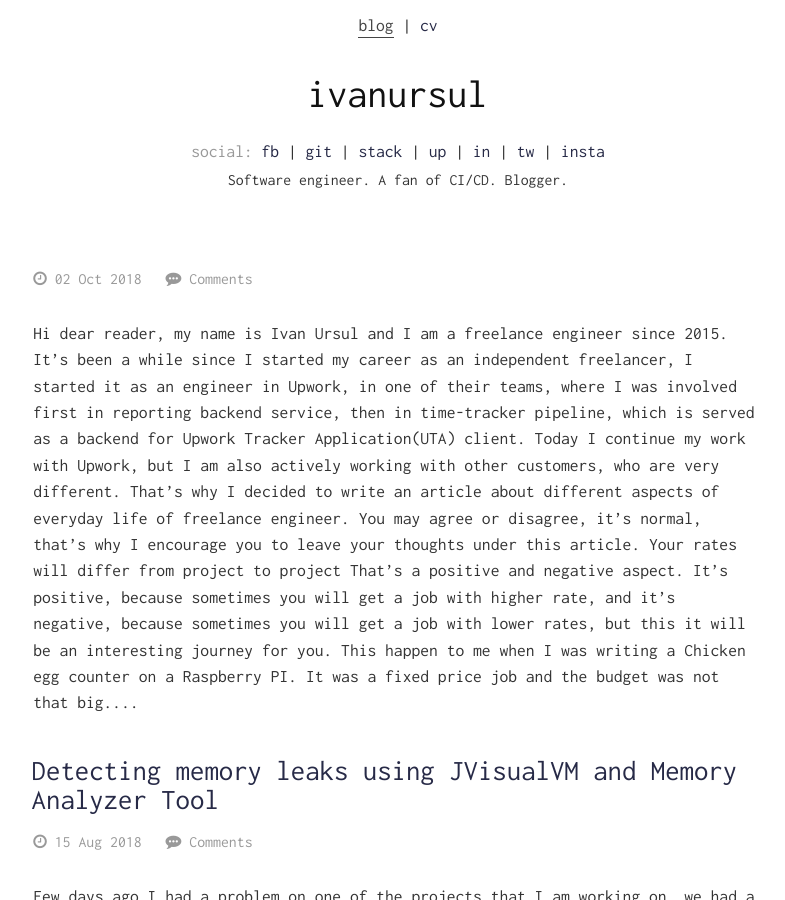
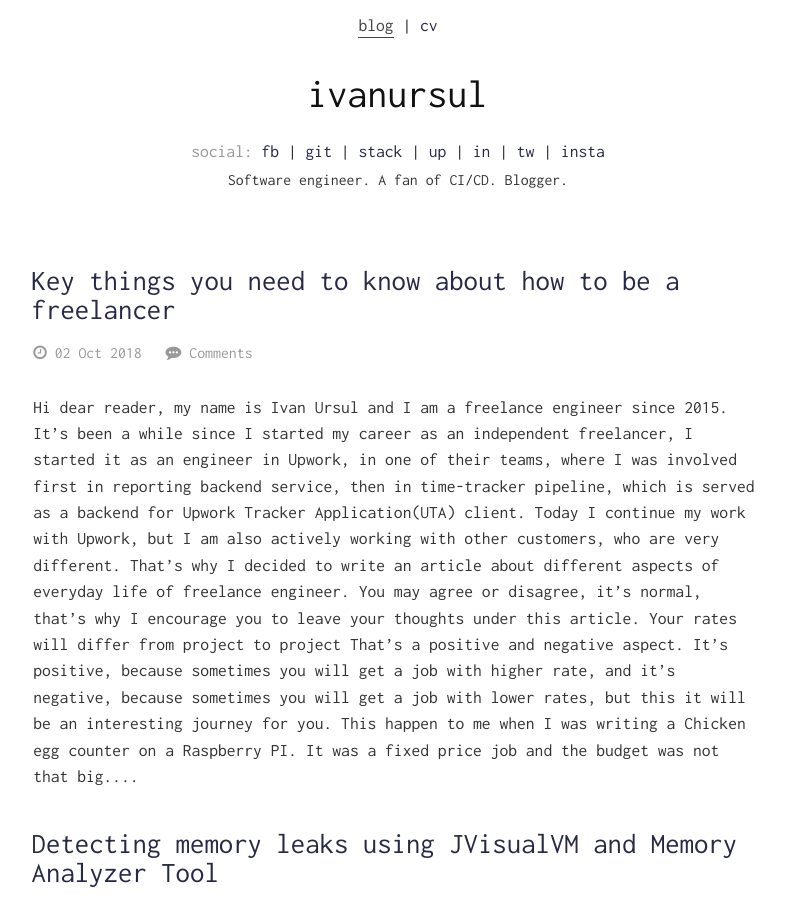
Before and after one commit to ivanursul/ivanursul, a Jekyll site: the page built from index.html, in a window 1280 px wide and 900 px high. Shown: the whole window, without its empty margins (242-1027 px from the left). Built offline with Jekyll 4.4.1, drawn with Linux system fonts in a browser that asks for light colours; the list of posts is cut into pages by our own code; comment, search, counter and statistics services are not loaded.

Commit message:
Published

```diff
--- a/_posts/2017-10-02-top-things-to-know-as-freelancer.markdown
+++ b/_posts/2017-10-02-top-things-to-know-as-freelancer.markdown
@@ -1,6 +1,6 @@
 ---
 layout: "page"
-title:  ""
+title:  "Key things you need to know about how to be a freelancer"
 date: 2018-10-02 12:00:00
 permalink: how-to-be-a-freelancer
 
```
